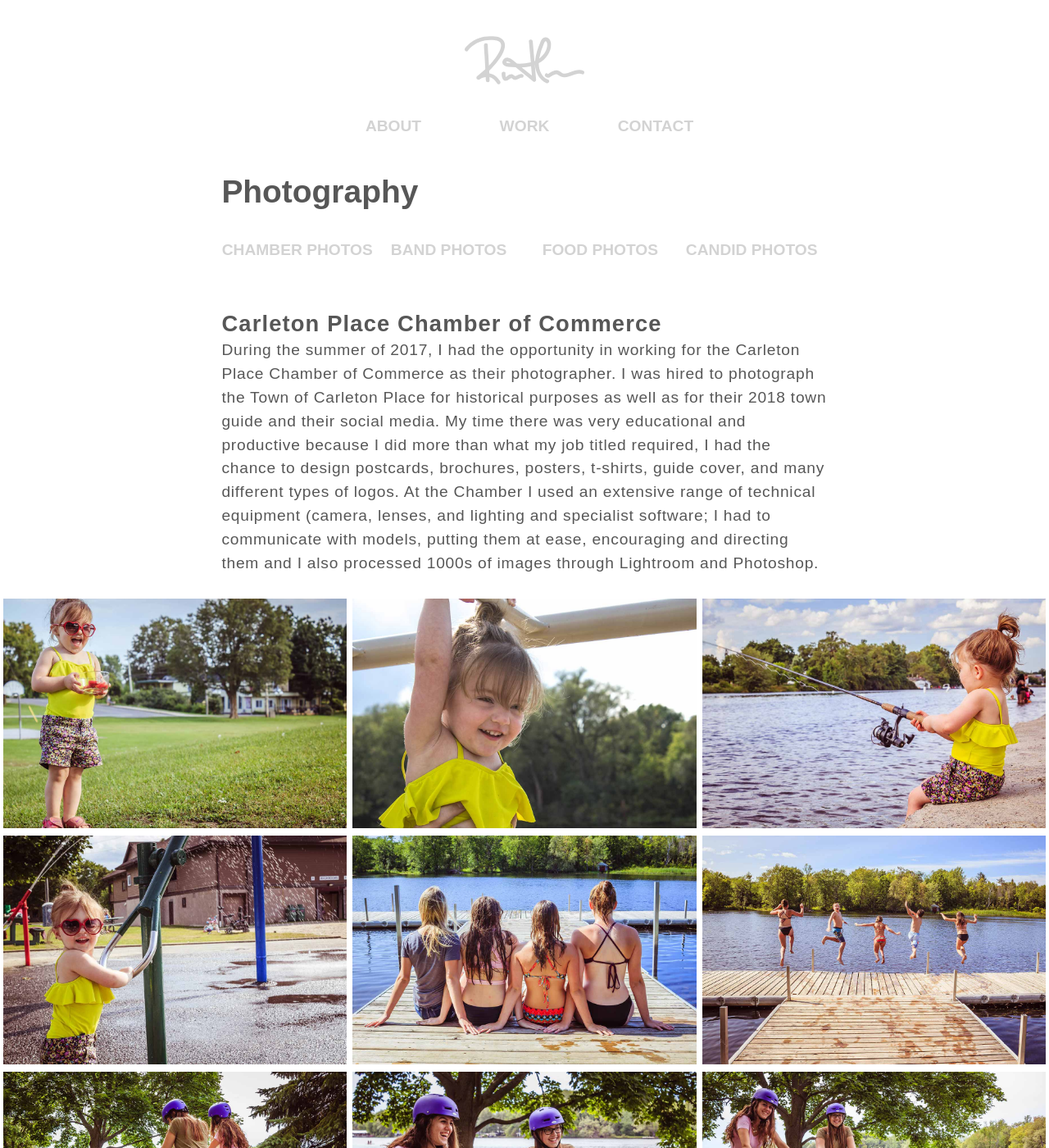
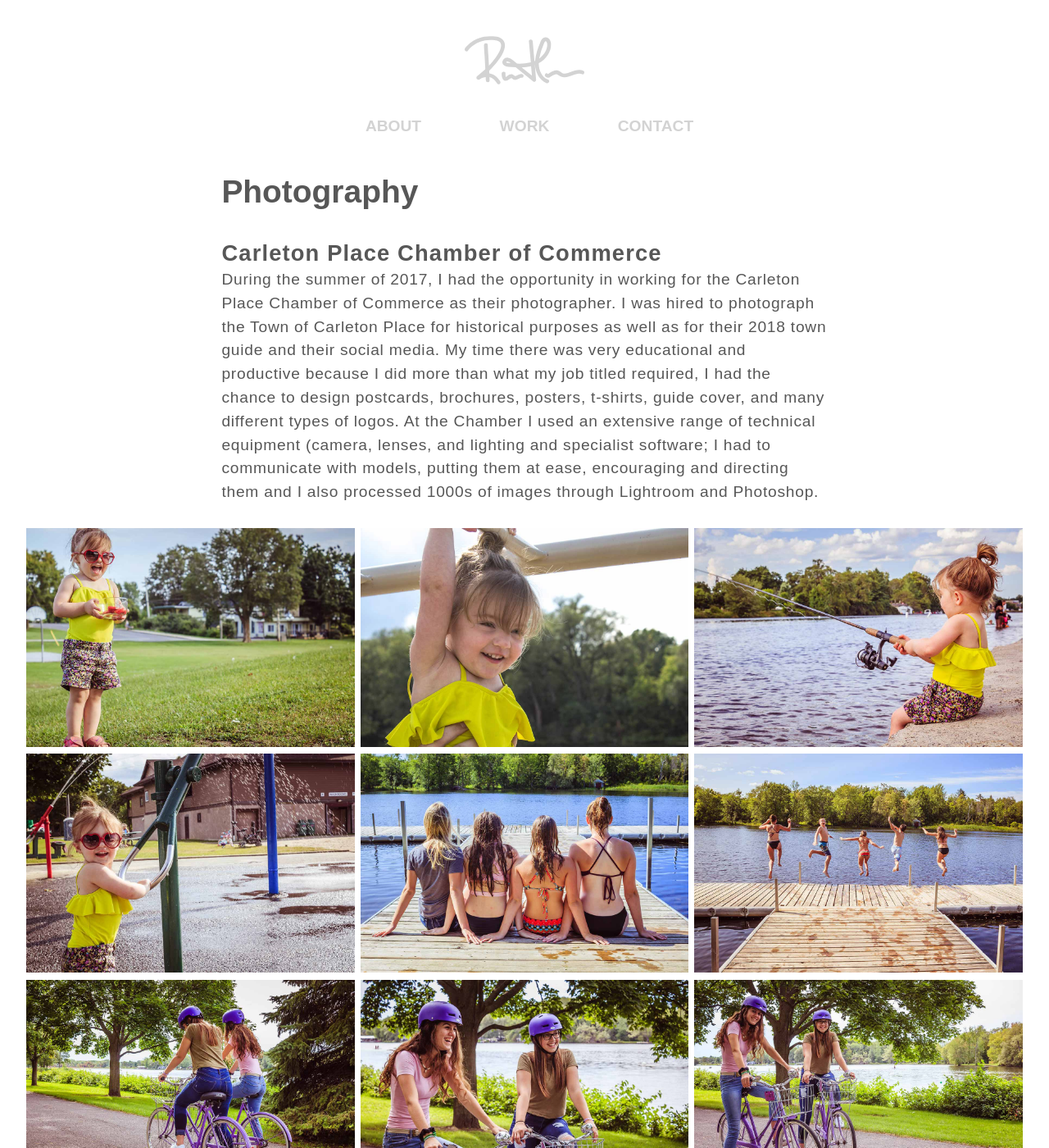
Before and after one commit to rachelhisko/hiskodesigns.ca, a Jekyll site: the page built from photography.html, in a window 1280 px wide and 1400 px high. Shown: the whole window at 82% size. Built offline with Jekyll 4.4.1, drawn with Linux system fonts in a browser that asks for light colours; nearby versions of some CDN libraries; some web fonts are replaced; comment, search, counter and statistics services are not loaded; some of the changed text lies outside the part shown.

Commit message:
adding text

```diff
--- a/index.html
+++ b/index.html
@@ -35,7 +35,7 @@
     {% include card.html url="/seafood-eats/" file="images/seafood-main-page.jpg" alt="Seafood Eats" title="Seafood Eats" caption="Global Goal" %}
     {% include card.html url="/global-goals-app/" file="images/global-goals-home.jpg" alt="Global-Goals-App" title="Unknown App Name" caption="Global Goal" %}
     {% include card.html url="/heritage-logo/" file="images/logo-design-main-page.jpg" alt="Heritage Logo" title="Heritage" caption="Logo Redesign" %}
-    {% include card.html url="/birch-haven-redesign/" file="images/birch-haven-home.jpg" alt="Birch Haven" title="Birch Haven" caption="Website Redesign" %}
+    {% include card.html url="/motion/" file="images/birch-haven-home.jpg" alt="Motion" title="Motion" %}
   </section>
 
   <div class="wrapper gutter-1-8">
--- /dev/null
+++ b/motion.html
@@ -0,0 +1,4 @@
+---
+layout: default
+title: Rachel Hisko Designs • Motion
+---
--- a/photography.html
+++ b/photography.html
@@ -6,14 +6,6 @@
 <section>
   <div class="content gutter-1-2 pad-t">
     <h1 class="push title zetta">Photography</h1>
-    <nav class="unit xs-1 nav push">
-      <ul class="list-group grid nav kilo photo-nav push-2">
-        <li class="unit xs-1-4"><a href="{{site.baseurl}}/photography/#carletonplace">Chamber Photos</a></li>
-        <li class="unit xs-1-4"><a href="{{site.baseurl}}/photography/#band">Band Photos</a></li>
-        <li class="unit xs-1-4"><a href="{{site.baseurl}}/photography/#food">Food Photos</a></li>
-        <li class="unit xs-1-4"><a href="{{site.baseurl}}/photography/#candid">Candid Photos</a></li>
-      </ul>
-    </nav>
   </div>
 
   <div class="content gutter-1-2" id="carletonplace">
@@ -21,7 +13,7 @@
     <p>During the summer of 2017, I had the opportunity in working for the Carleton Place Chamber of Commerce as their photographer. I was hired to photograph the Town of Carleton Place for historical purposes as well as for their 2018 town guide and their social media. My time there was very educational and productive because I did more than what my job titled required, I had the chance to design postcards, brochures, posters, t-shirts, guide cover, and many different types of logos. At the Chamber I used an extensive range of technical equipment (camera, lenses, and lighting and specialist software; I had to communicate with models, putting them at ease, encouraging and directing them and I also processed 1000s of images through Lightroom and Photoshop.</p>
   </div>
 
-  <div class="grid push-2">
+  <div class="grid gutter">
     <div class="unit xs-1 s-1 m-1-2 l-1-3 gutter-1-8">
       <img class="w-1" itemprop="image" src="{{site.baseurl}}/images/photography-child-happy.jpg" alt="">
     </div>
@@ -54,10 +46,10 @@
 
 
   <div class="content" id="band">
-    <h3 class="push-0 pad-t tera">Band Photos</h3>
+    <h3 class="push-0 pad-t tera">Other Photography</h3>
     <p>I know my camera like it’s the back of my hand. I have had many opportunities to be able to show off some of my photography skills. Personally I don’t like to think of photography as a job, because it is something I love doing. I feel fulfilled every time I see my model face once I capture that perfect moment for them. After I finish a session I always think to myself “I would have done that for free,” this is because I truly enjoy connecting with people to make them feel comfortable and at ease when I am taking their photo.</p>
   </div>
-  <div class="grid gutter-1-2">
+  <div class="grid gutter push-2">
     <div class="unit xs-1 s-1 m-1-2 l-1-3 gutter-1-8">
       <img class="w-1" itemprop="image" src="{{site.baseurl}}/images/photography-band-group1.jpg" alt="">
     </div>
@@ -67,14 +59,15 @@
     <div class="unit xs-1 s-1 m-1-2 l-1-3 gutter-1-8">
       <img class="w-1" itemprop="image" src="{{site.baseurl}}/images/photography-band-group3.jpg" alt="">
     </div>
-  </div>
-
-  <div class="content" id="food">
-    <h3 class="push-0 pad-t tera">Food Photos</h3>
-  </div>
-
-  <div class="content" id="food">
-    <h3 class="push-0 pad-t tera">Candid Photos</h3>
+    <div class="unit xs-1 s-1 m-1-2 l-1-3 gutter-1-8">
+      <img class="w-1" itemprop="image" src="{{site.baseurl}}/images/photography-band-group1.jpg" alt="">
+    </div>
+    <div class="unit xs-1 s-1 m-1-2 l-1-3 gutter-1-8">
+      <img class="w-1" itemprop="image" src="{{site.baseurl}}/images/photography-band-group2.jpg" alt="">
+    </div>
+    <div class="unit xs-1 s-1 m-1-2 l-1-3 gutter-1-8">
+      <img class="w-1" itemprop="image" src="{{site.baseurl}}/images/photography-band-group3.jpg" alt="">
+    </div>
   </div>
 
 
```
